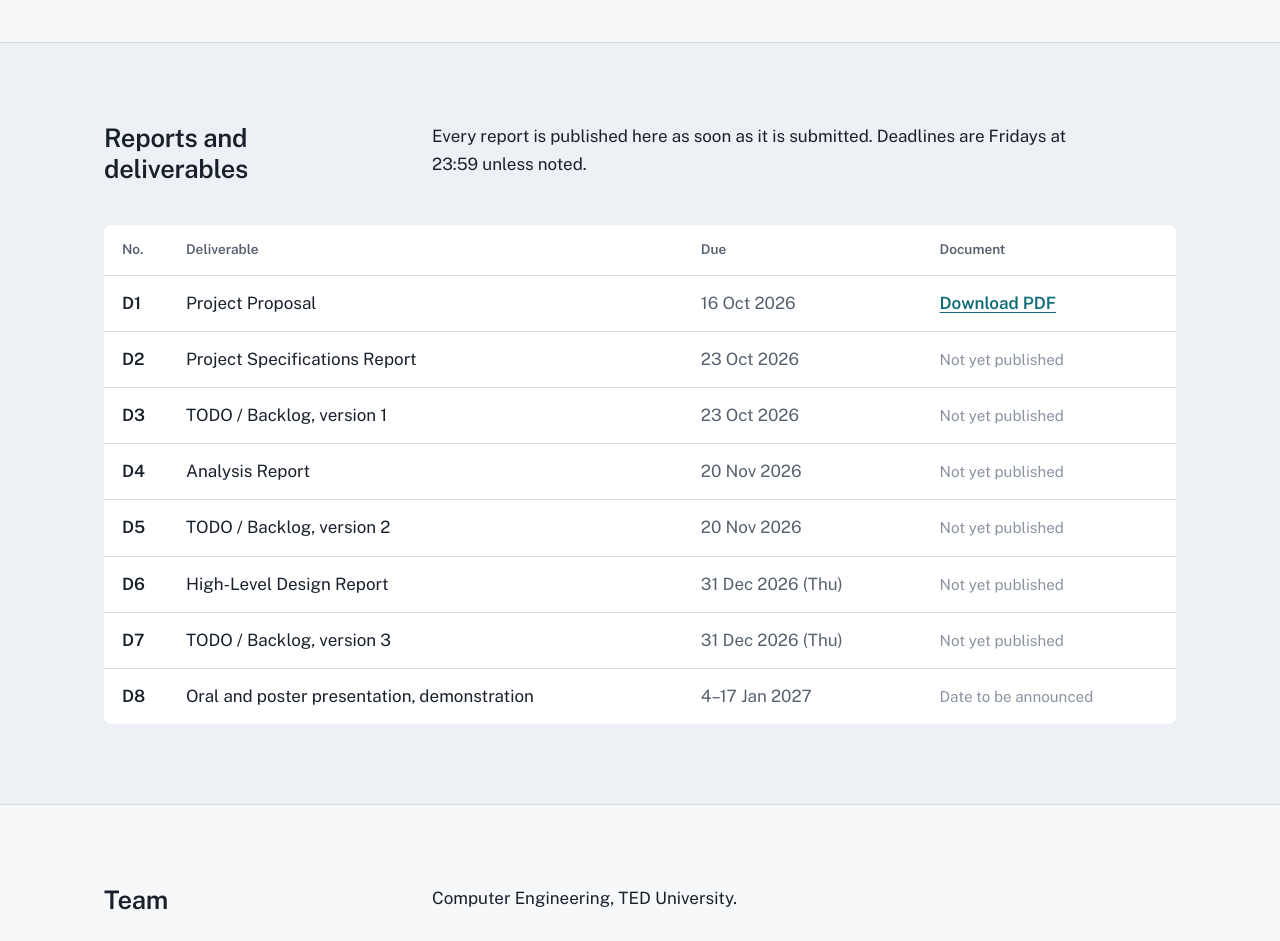
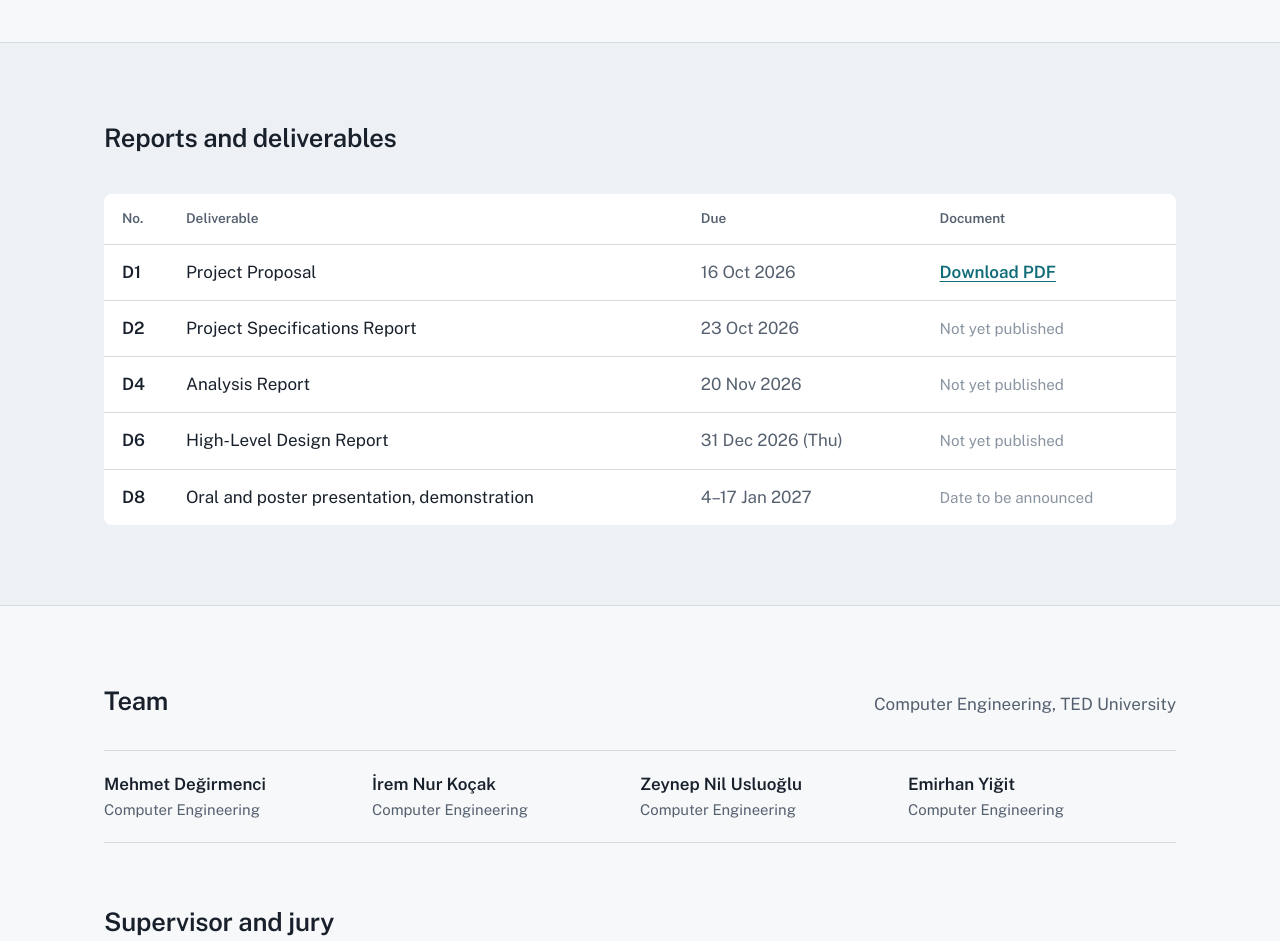
Before and after one commit to degirmencimehmet/mri-project-site, a plain HTML site: page index.html in a window 1280 px wide. Shown: the part 2240-3181 px from the top of the page. Drawn offline with nearby package versions, Linux system fonts and the light colour scheme.

Commit message:
Update reports and team sections

```diff
--- a/index.html
+++ b/index.html
@@ -168,10 +168,7 @@
   <!-- Reports -->
   <section id="reports" class="section section-tint">
     <div class="wrap">
-      <div class="two-col">
-        <h2>Reports and deliverables</h2>
-        <p class="prose">Every report is published here as soon as it is submitted. Deadlines are Fridays at 23:59 unless noted.</p>
-      </div>
+      <h2>Reports and deliverables</h2>
       <div class="table-scroll">
         <table class="deliverables">
           <thead>
@@ -187,23 +184,11 @@
               <td><span class="pending">Not yet published</span></td>
             </tr>
             <tr>
-              <td>D3</td><td>TODO / Backlog, version 1</td><td>23 Oct 2026</td>
-              <td><span class="pending">Not yet published</span></td>
-            </tr>
-            <tr>
               <td>D4</td><td>Analysis Report</td><td>20 Nov 2026</td>
               <td><span class="pending">Not yet published</span></td>
             </tr>
             <tr>
-              <td>D5</td><td>TODO / Backlog, version 2</td><td>20 Nov 2026</td>
-              <td><span class="pending">Not yet published</span></td>
-            </tr>
-            <tr>
               <td>D6</td><td>High-Level Design Report</td><td>31 Dec 2026 (Thu)</td>
-              <td><span class="pending">Not yet published</span></td>
-            </tr>
-            <tr>
-              <td>D7</td><td>TODO / Backlog, version 3</td><td>31 Dec 2026 (Thu)</td>
               <td><span class="pending">Not yet published</span></td>
             </tr>
             <tr>
@@ -219,9 +204,9 @@
   <!-- Team -->
   <section id="team" class="section">
     <div class="wrap">
-      <div class="two-col">
+      <div class="team-head">
         <h2>Team</h2>
-        <p class="prose">Computer Engineering, TED University.</p>
+        <p>Computer Engineering, TED University</p>
       </div>
       <ul class="people">
         <li><span class="name">Mehmet Değirmenci</span><span class="role">Computer Engineering</span></li>
@@ -246,7 +231,7 @@
 <footer class="site-footer">
   <div class="wrap footer-inner">
     <p>Research prototype developed for CMPE 491 / 492 at TED University, Ankara. Not intended for clinical use.</p>
-    <p>© 2026 Project team</p>
+    <p>© 2026 MRAI</p>
   </div>
 </footer>
 
--- a/style.css
+++ b/style.css
@@ -147,6 +147,8 @@ a:focus-visible,
 .people .name { font-weight: 600; }
 .people .role { color: var(--muted); font-size: 0.93rem; }
 .advisors-head { margin-top: 64px; }
+.team-head { display: flex; justify-content: space-between; align-items: baseline; gap: 16px; flex-wrap: wrap; }
+.team-head p { margin: 0; color: var(--muted); }
 
 /* Footer */
 .site-footer { border-top: 1px solid var(--rule); padding: 32px 0; color: var(--muted); font-size: 0.9rem; }
```
Also changed, not shown: 1 other file.
